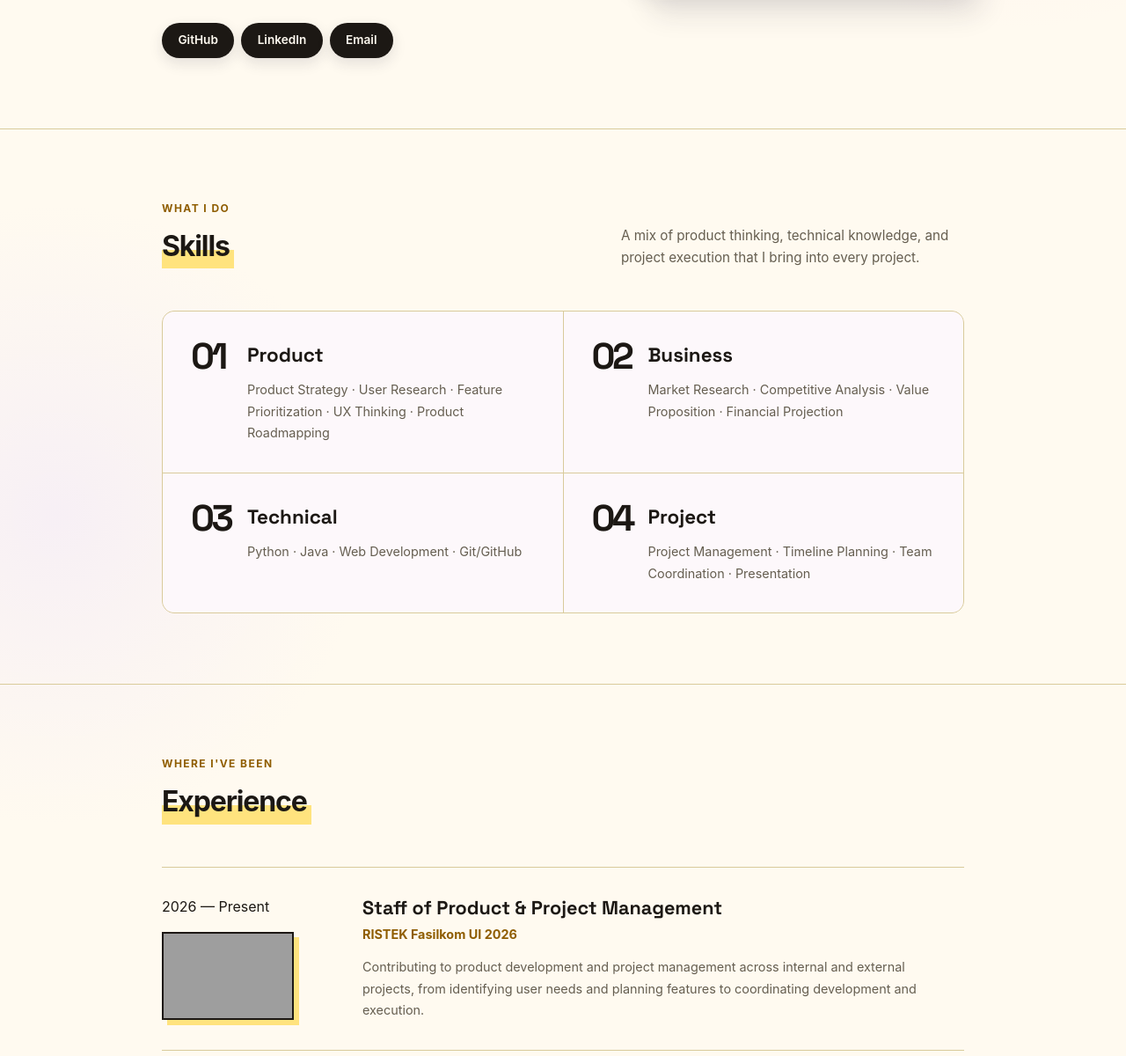
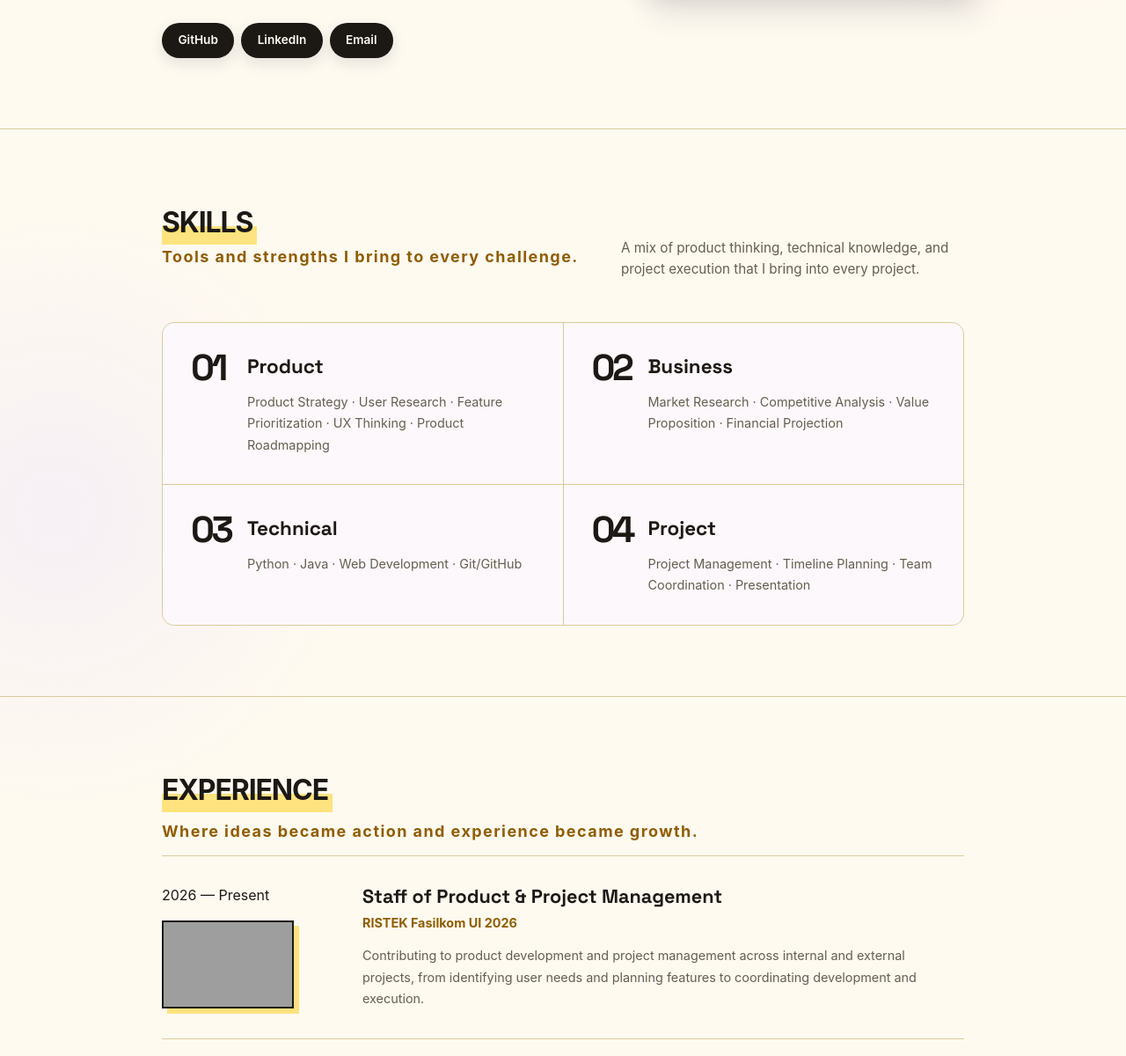
Before and after one commit to rachelinmiyuki/myportofolio, a Django app: page / in a window 1280 px wide. Shown: the part 629-1829 px from the top of the page at 88% size. Run offline with Django 5.2, Linux system fonts and the light colour scheme; grey boxes are pictures that could not be loaded.

Commit message:
feat: Mengubah Komposisi Title dan Desc Setiap Section

```diff
--- a/static/css/style.css
+++ b/static/css/style.css
@@ -299,7 +299,7 @@ h1, .brand {
 }
 
 .experience > .container > .section-title {
-    margin-bottom: 3rem;
+    margin-bottom: 0.5rem;
 }
 
 .experience-list {
--- a/templates/index.html
+++ b/templates/index.html
@@ -66,8 +66,8 @@
             <div class="container">
                 <div class="skills-header">
                     <div>
-                        <p class="section-label">WHAT I DO</p>
-                        <h2 class="section-title">Skills</h2>
+                        <h2 class="section-title">SKILLS</h2>
+                        <p class="section-desc">Tools and strengths I bring to every challenge.</p>
                     </div>
                     <p class="skills-intro">
                         A mix of product thinking, technical knowledge, and
@@ -129,8 +129,8 @@
         <!--pengalaman-->
         <section class="experience" id="experience">
             <div class="container">
-                <p class="section-label">WHERE I'VE BEEN</p>
-                <h2 class="section-title">Experience</h2>
+                <h2 class="section-title">EXPERIENCE</h2>
+                <p class="section-desc">Where ideas became action and experience became growth.</p>
 
                 <div class="experience-list">
 
@@ -204,7 +204,7 @@
         <!--projects-->
         <section class="projects" id="projects">
             <div class="container">
-                <h2 class="section-title">Projects</h2>
+                <h2 class="section-title">PROJECTS</h2>
                 <p class="section-desc">Things I've built, solved, and learned from.</p>
 
                 <div class="swiper portofolio-swiper">
```
